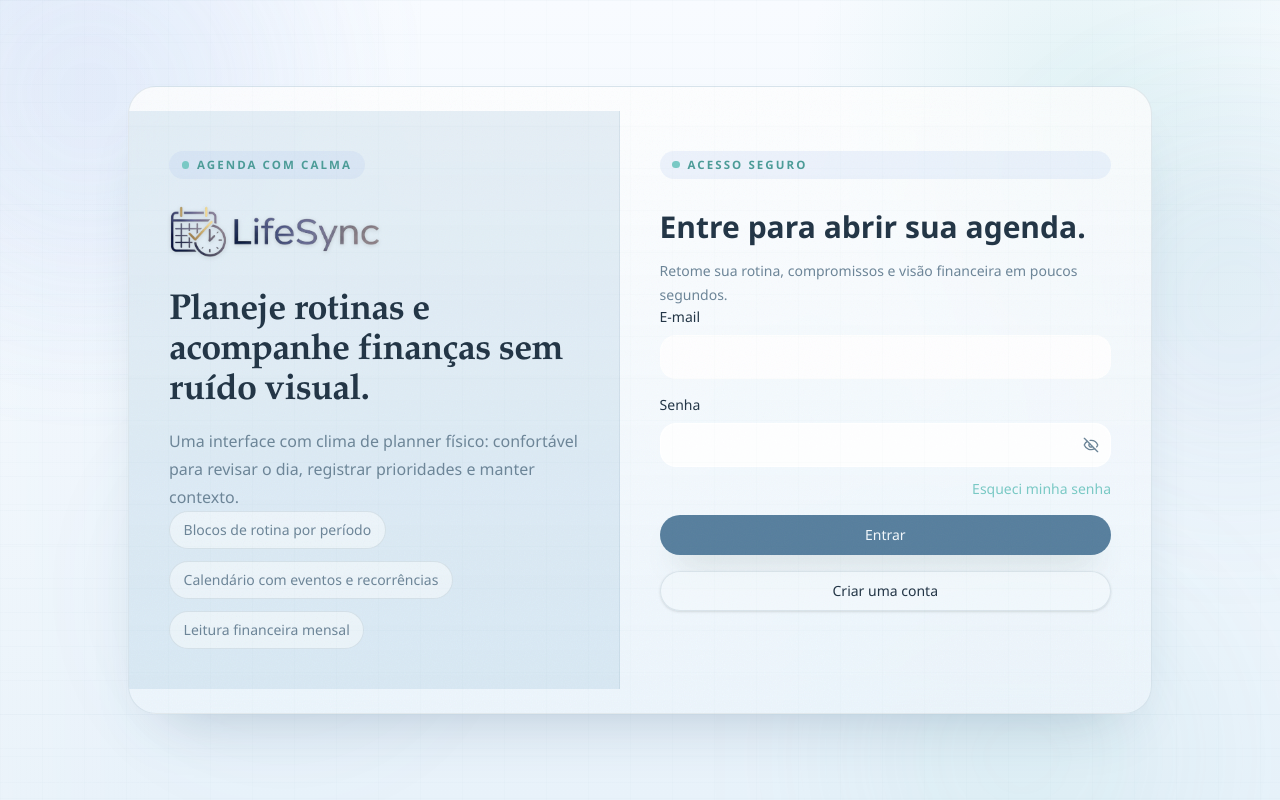
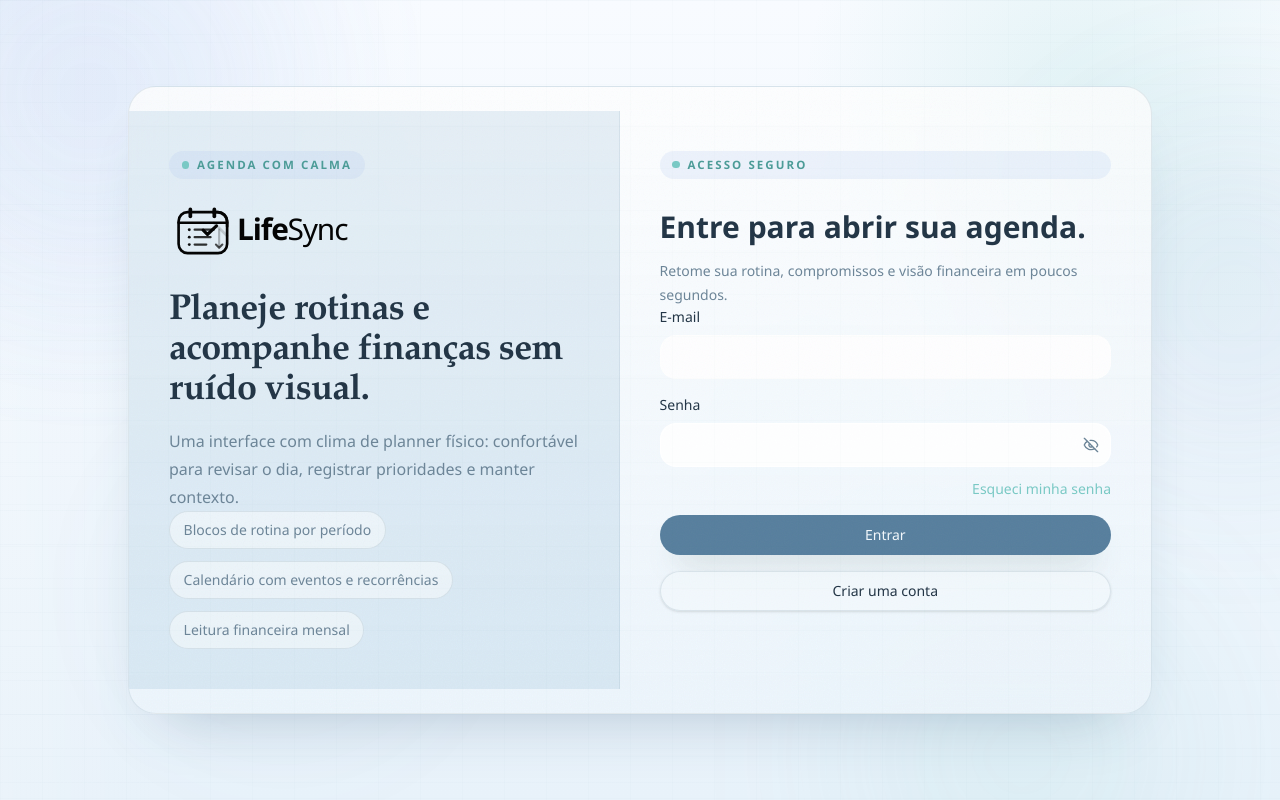
Before and after one commit to Jvictor3141/lifesync-project, a React (Vite) app: page / in a window 1280 px wide. Built offline with nearby package versions, Linux system fonts and the light colour scheme; no server answers; a web font is replaced by a local one.

Commit message:
refazendo logo

```diff
--- a/src/App.css
+++ b/src/App.css
@@ -59,6 +59,9 @@
   --planner-terracotta-soft: rgba(120, 201, 197, 0.16);
   --planner-amber: #afc8f0;
   --planner-amber-soft: rgba(175, 200, 240, 0.2);
+  --brand-logo-sidebar: #000000;
+  --brand-logo-auth: #000000;
+  --brand-logo-loading: #000000;
   --finance-income: #2fb57c;
   --finance-income-deep: #1f875c;
   --finance-income-soft: rgba(47, 181, 124, 0.14);
@@ -119,6 +122,9 @@
   --planner-terracotta-soft: rgba(124, 210, 205, 0.18);
   --planner-amber: #b2c9ef;
   --planner-amber-soft: rgba(178, 201, 239, 0.2);
+  --brand-logo-sidebar: var(--foreground);
+  --brand-logo-auth: var(--foreground);
+  --brand-logo-loading: var(--foreground);
   --finance-income: #56d8a0;
   --finance-income-deep: #c4f4dd;
   --finance-income-soft: rgba(86, 216, 160, 0.16);
@@ -385,6 +391,24 @@
   color: var(--planner-terracotta);
 }
 
+.brand-logo {
+  display: block;
+  color: #000;
+  flex: none;
+}
+
+.brand-logo-sidebar {
+  color: var(--brand-logo-sidebar);
+}
+
+.brand-logo-auth {
+  color: var(--brand-logo-auth);
+}
+
+.brand-logo-loading {
+  color: var(--brand-logo-loading);
+}
+
 .fc {
   background: transparent;
   font-family: inherit;
--- a/src/app/components/AppSidebar.jsx
+++ b/src/app/components/AppSidebar.jsx
@@ -2,7 +2,7 @@ import React from 'react';
 import { X } from 'lucide-react';
 import { Button } from '@/components/ui/button';
 import { APP_SECTIONS } from '@/app/constants/sections';
-import logo from '@/assets/logo-lifesync.png';
+import BrandLogo from '@/shared/components/BrandLogo';
 
 const AppSidebar = ({
   currentSection,
@@ -35,7 +35,7 @@ const AppSidebar = ({
           <div className="mb-8 flex items-start justify-between gap-4">
             <div>
               <p className="planner-kicker">Navegação</p>
-              <img src={logo} alt="LifeSync" className="mt-4 h-12 w-auto md:h-14" />
+              <BrandLogo className="brand-logo brand-logo-sidebar mt-4 h-12 w-auto md:h-14" />
               <p className="mt-3 text-sm leading-6 text-muted-foreground">
                 Escolha o espaço que você quer revisar agora.
               </p>
--- a/src/components/auth/LoginForm.jsx
+++ b/src/components/auth/LoginForm.jsx
@@ -22,9 +22,9 @@ import {
 import { Input } from '@/components/ui/input';
 import { auth } from '@/lib/firebase';
 import BackgroundDecor from '@/shared/components/BackgroundDecor';
+import BrandLogo from '@/shared/components/BrandLogo';
 import PasswordChecklist from '@/shared/components/PasswordChecklist';
 import { isStrongPassword } from '@/shared/lib/password';
-import logo from '@/assets/logo-lifesync.png';
 
 const getAuthErrorMessage = (error, isLogin) => {
   const code = error?.code;
@@ -133,11 +133,7 @@ const LoginForm = () => {
           <div className="hidden border-r border-border/70 bg-[var(--planner-sage-soft)] p-10 lg:flex lg:flex-col lg:justify-between">
             <div>
               <p className="planner-kicker">Agenda com calma</p>
-              <img
-                src={logo}
-                alt="LifeSync"
-                className="mt-6 h-14 w-auto drop-shadow-sm"
-              />
+              <BrandLogo className="brand-logo brand-logo-auth mt-6 h-14 w-auto" />
               <h1 className="mt-8 text-4xl font-semibold text-foreground">
                 Planeje rotinas e acompanhe finanças sem ruído visual.
               </h1>
--- a/src/features/workspace/hooks/useWorkspaceData.js
+++ b/src/features/workspace/hooks/useWorkspaceData.js
@@ -78,7 +78,7 @@ export const useWorkspaceData = (uid) => {
     const unsubscribeFinance = repository.watchFinanceMonth(financeMonthKey, (snapshot) => {
       setFinancialData(snapshot.exists() ? snapshot.data() : createEmptyFinanceData());
     }, (error) => {
-      console.error('Erro ao carregar finanÃ§as:', error);
+      console.error('Erro ao carregar finanças:', error);
       toast.error('Erro ao carregar dados financeiros.');
     });
 
@@ -276,8 +276,8 @@ export const useWorkspaceData = (uid) => {
     await persistFinance(
       nextFinancialData,
       previousFinancialData,
-      'TransaÃ§Ã£o removida.',
-      'Erro ao remover transaÃ§Ã£o.',
+      'Transação removida.',
+      'Erro ao remover transação.',
     );
   };
 
@@ -285,7 +285,7 @@ export const useWorkspaceData = (uid) => {
     await persistFinance(
       createEmptyFinanceData(),
       financialData,
-      'Dados financeiros do mÃªs limpos.',
+      'Dados financeiros do mês limpos.',
       'Erro ao limpar dados financeiros.',
     );
   };
@@ -294,7 +294,7 @@ export const useWorkspaceData = (uid) => {
     try {
       return await repository.listFinanceMonths();
     } catch (error) {
-      console.error('Erro ao listar histÃ³rico financeiro:', error);
+      console.error('Erro ao listar histórico financeiro:', error);
       return [];
     }
   };
@@ -303,7 +303,7 @@ export const useWorkspaceData = (uid) => {
     try {
       return await repository.getFinanceMonth(monthKey) || createEmptyFinanceData();
     } catch (error) {
-      console.error('Erro ao carregar dados financeiros do mÃªs:', error);
+      console.error('Erro ao carregar dados financeiros do mês:', error);
       return createEmptyFinanceData();
     }
   };
--- /dev/null
+++ b/src/shared/components/BrandLogo.jsx
@@ -0,0 +1,53 @@
+import React from 'react';
+
+const BrandLogo = ({ className = '', title = 'LifeSync', ...props }) => {
+  return (
+    <svg
+      viewBox="0 0 980 210"
+      fill="none"
+      xmlns="http://www.w3.org/2000/svg"
+      role="img"
+      aria-label={title}
+      className={className}
+      {...props}
+    >
+      <title>{title}</title>
+
+      <g transform="translate(18 16)" stroke="currentColor" strokeLinecap="round" strokeLinejoin="round">
+        <rect x="18" y="18" width="182" height="154" rx="34" strokeWidth="10" />
+        <path d="M18 58H200" strokeWidth="10" />
+        <path d="M62 8V34" strokeWidth="14" />
+        <path d="M152 8V34" strokeWidth="14" />
+        <path d="M146 18H162C183 18 200 35 200 56V72" strokeWidth="10" opacity="0.95" />
+        <path d="M150 58L200 108" strokeWidth="10" opacity="0.16" />
+
+        <circle cx="58" cy="84" r="5.5" fill="currentColor" stroke="none" opacity="0.95" />
+        <path d="M78 84H150" strokeWidth="8" opacity="0.82" />
+
+        <circle cx="58" cy="112" r="5.5" fill="currentColor" stroke="none" opacity="0.95" />
+        <path d="M78 112H138" strokeWidth="8" opacity="0.82" />
+
+        <circle cx="58" cy="140" r="5.5" fill="currentColor" stroke="none" opacity="0.95" />
+        <path d="M78 140H122" strokeWidth="8" opacity="0.82" />
+
+        <path d="M110 86L126 102L160 70" strokeWidth="12" />
+        <path d="M170 84V148" strokeWidth="8" opacity="0.26" />
+        <path d="M158 140L170 152L182 140" strokeWidth="8" opacity="0.7" />
+      </g>
+
+      <text
+        x="255"
+        y="138"
+        fill="currentColor"
+        fontFamily="'Segoe UI Variable Display', Aptos, 'Segoe UI', sans-serif"
+        fontSize="112"
+        letterSpacing="-4"
+      >
+        <tspan fontWeight="640">Life</tspan>
+        <tspan dx="-2" fontWeight="430">Sync</tspan>
+      </text>
+    </svg>
+  );
+};
+
+export default BrandLogo;
--- a/src/shared/components/LoadingScreen.jsx
+++ b/src/shared/components/LoadingScreen.jsx
@@ -1,5 +1,6 @@
 import React from 'react';
 import BackgroundDecor from '@/shared/components/BackgroundDecor';
+import BrandLogo from '@/shared/components/BrandLogo';
 
 const LoadingScreen = () => {
   return (
@@ -10,9 +11,7 @@ const LoadingScreen = () => {
         <div className="card-fundo noise-overlay relative w-full max-w-xl rounded-[2rem] p-10 text-center">
           <p className="planner-kicker">Preparando seu planner</p>
 
-          <h1 className="mt-6 text-4xl font-semibold text-foreground md:text-5xl">
-            LifeSync
-          </h1>
+          <BrandLogo className="brand-logo brand-logo-loading mx-auto mt-6 h-16 w-auto md:h-[4.5rem]" />
 
           <p className="mt-4 text-base leading-7 text-muted-foreground md:text-lg">
             Sincronizando agenda, rotina e finanças para abrir seu espaço com clareza.
```
Also changed, not shown: src/features/agenda/lib/task-utils.js.
